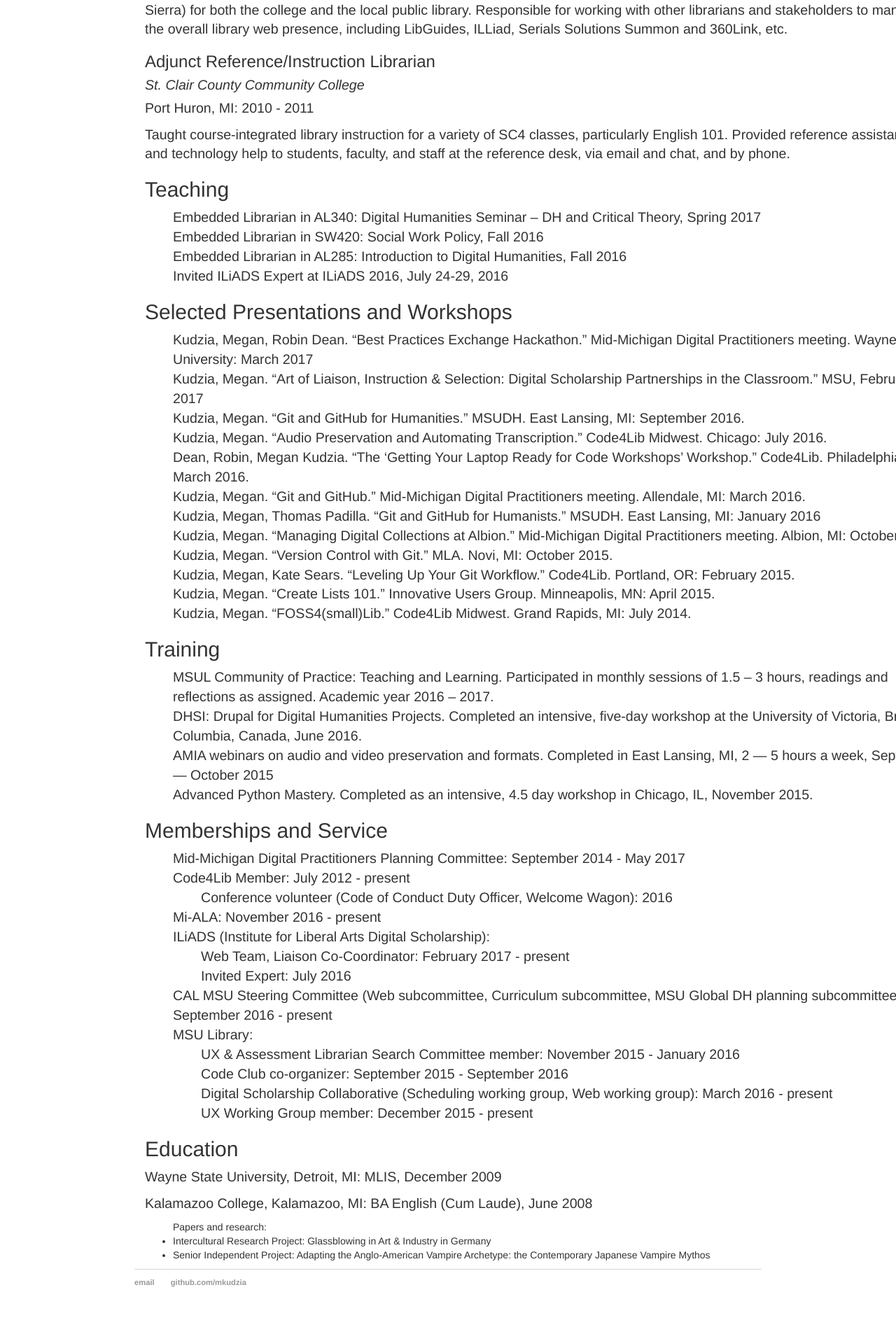
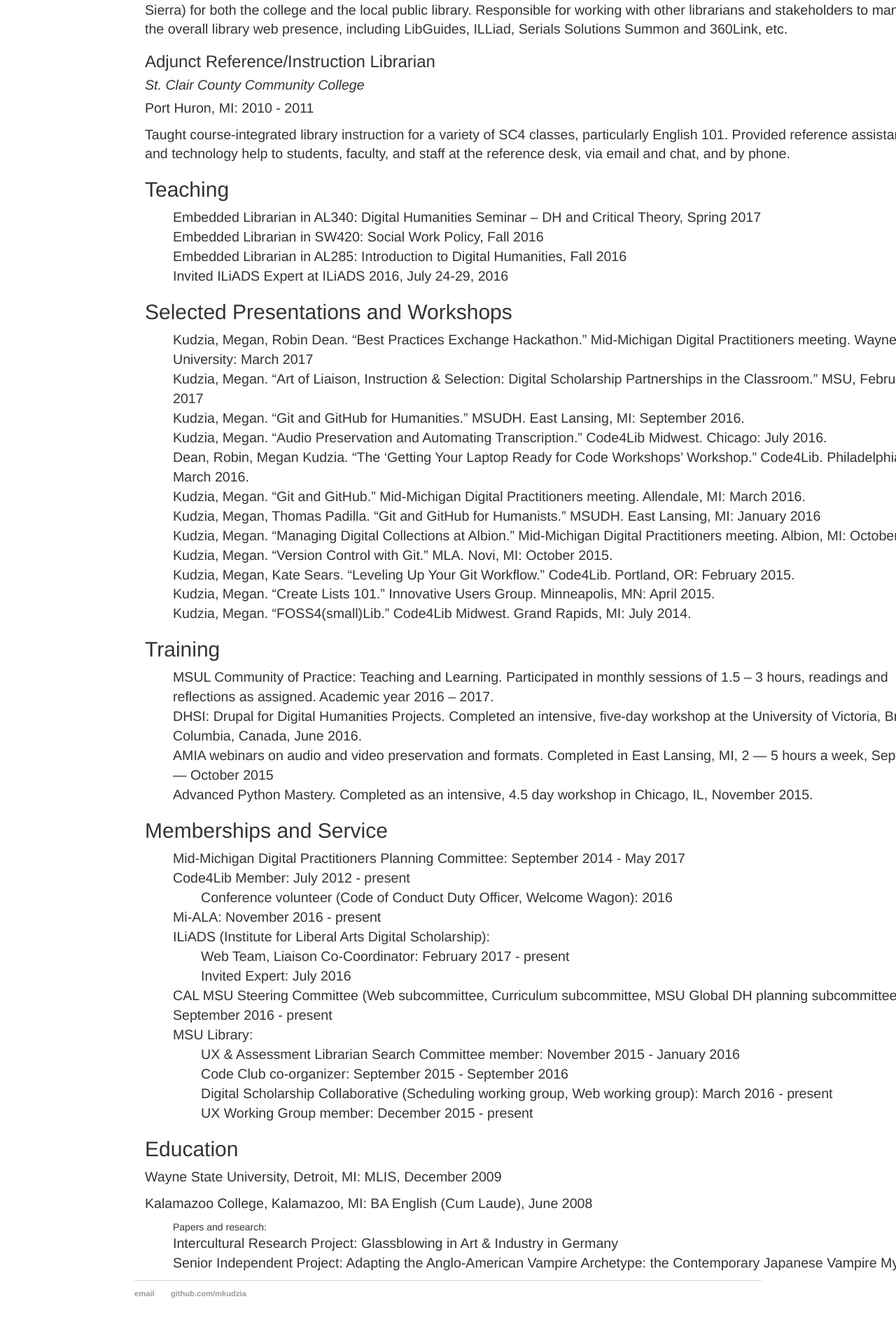
Before and after one commit to mkudzia/mkudzia.github.io, a Jekyll site: the page built from cv.html, in a window 1280 px wide. Shown: the part 973-2889 px from the top of the page at 70% size. Built offline with Jekyll 4.4.1, drawn with Linux system fonts in a browser that asks for light colours.

Commit message:
oops, missed some formatting

```diff
--- a/cv.html
+++ b/cv.html
@@ -80,13 +80,10 @@
 	</ul>
 </ul>
 
-
-
-
 <h2>Education</h2>
 <p>Wayne State University, Detroit, MI:  MLIS, December 2009</p>
 <p>Kalamazoo College, Kalamazoo, MI: BA English (Cum Laude), June 2008</p>
-<ul>Papers and research:
+<ul class="nobullets">Papers and research:
 	<li>Intercultural Research Project: Glassblowing in Art &amp; Industry in Germany</li>
 	<li>Senior Independent Project: Adapting the Anglo-American Vampire Archetype: the Contemporary Japanese Vampire Mythos</li>
 </ul>
```
